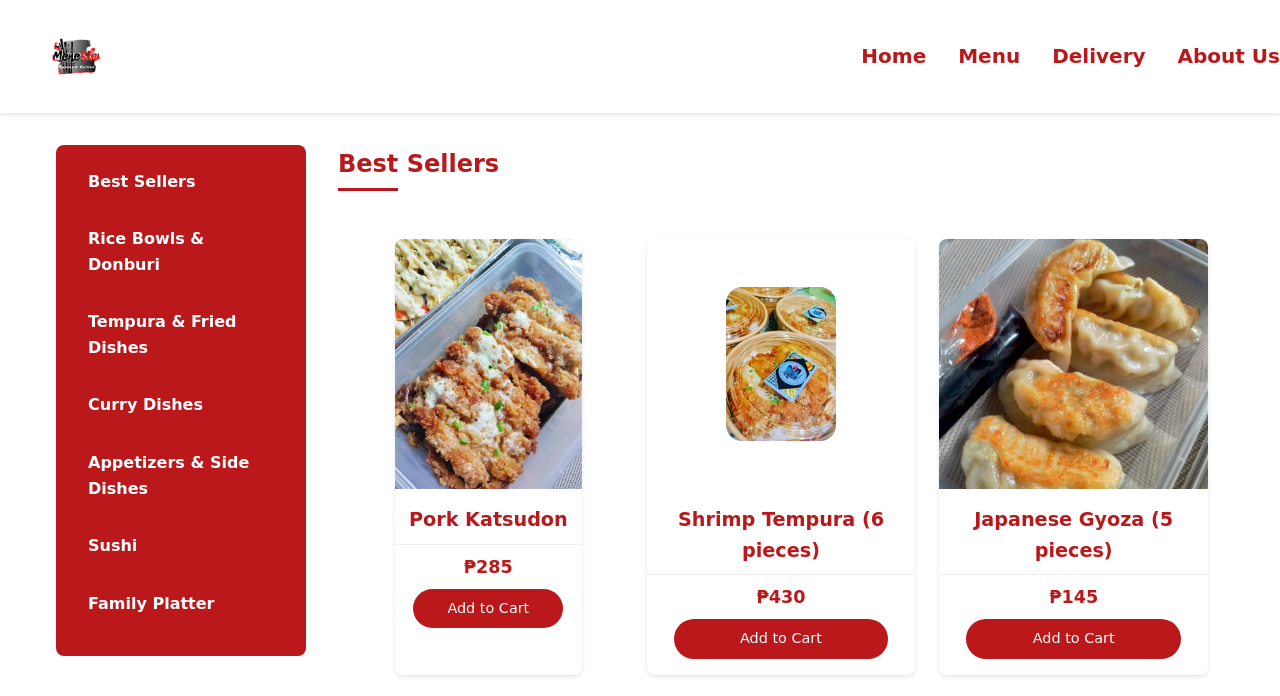
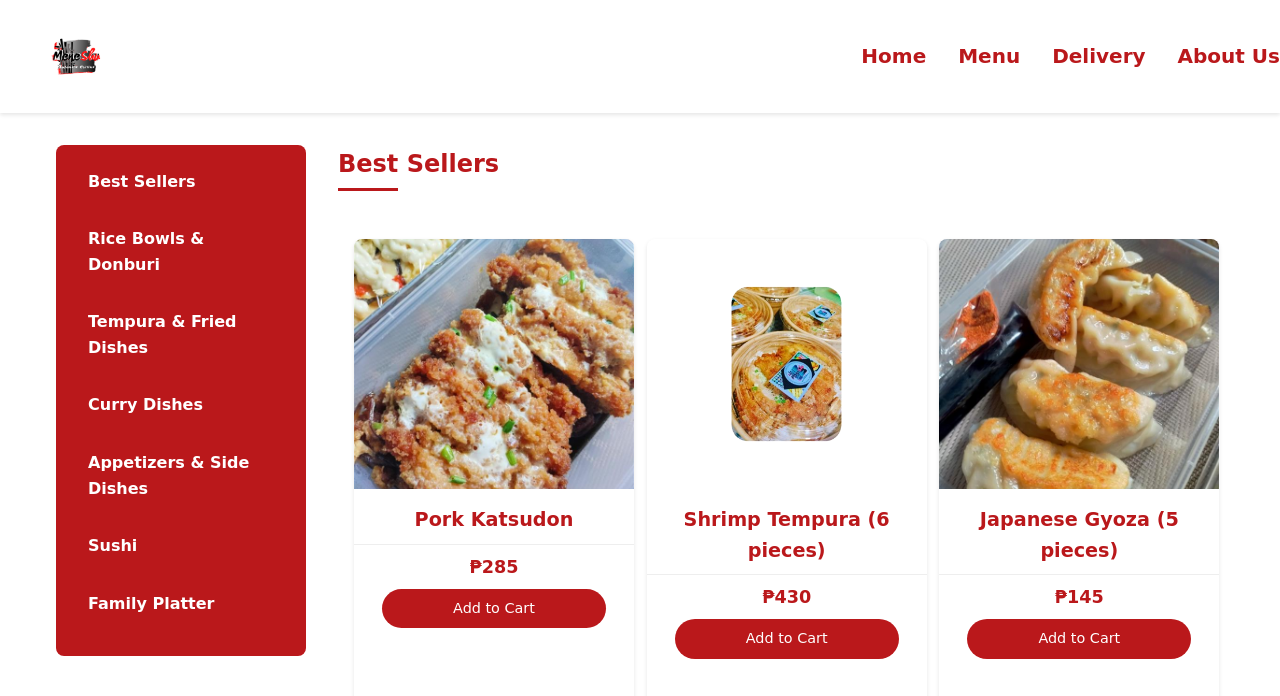
Before and after one commit to rheaanne/Meneshu, a website: page home/menu.html in a window 1280 px wide. Shown: the top 696 px of the page. Drawn offline with Linux system fonts and the light colour scheme; a web font is replaced by a local one.

Commit message:
added aspect ratio

```diff
--- a/home/css/menu.css
+++ b/home/css/menu.css
@@ -121,6 +121,7 @@ body {
 .menu-section {
     margin-bottom: var(--space-xl);
     scroll-margin-top: 100px;
+
 }
 
 .menu-section h2 {
@@ -157,10 +158,12 @@ body {
     transition: transform 0.3s ease;
     display: flex;
     flex-direction: column;
-    min-height: 400px; /* Increased to accommodate larger image */
+    min-height: 500px; /* Increased to accommodate larger image */
     max-width: 280px;
     margin: 0 auto;
     padding-bottom: var(--space-sm);
+    aspect-ratio: 2 / 3;
+    object-fit: cover;
 }
 
 .menu-card:hover {
```
